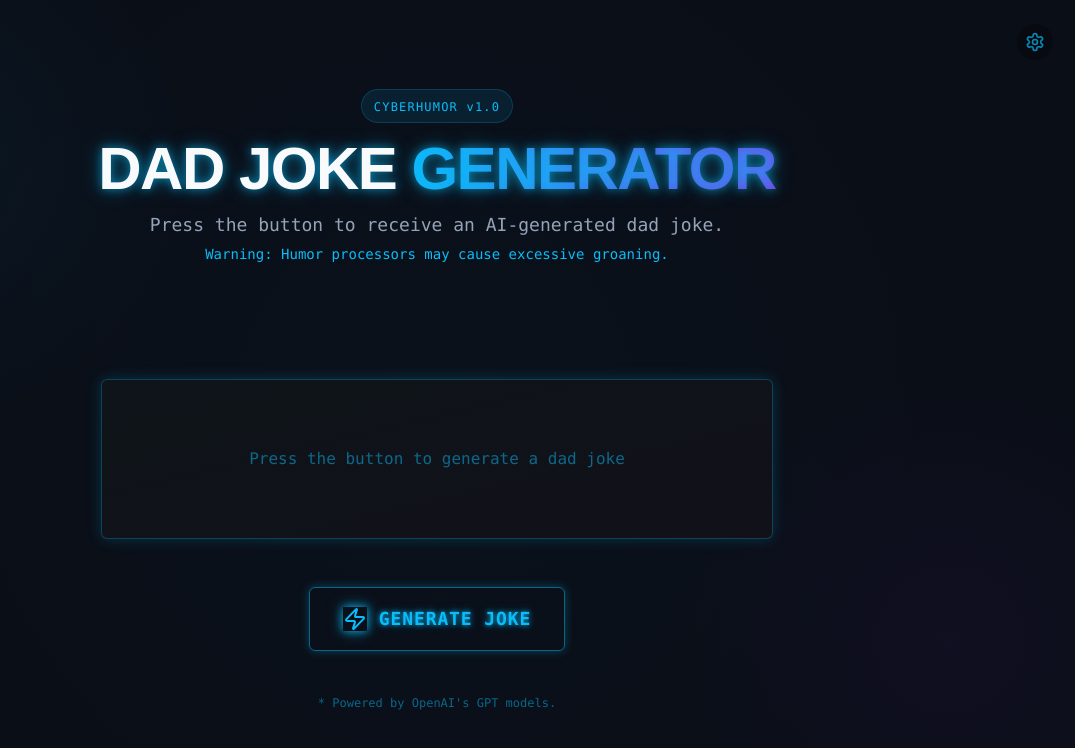
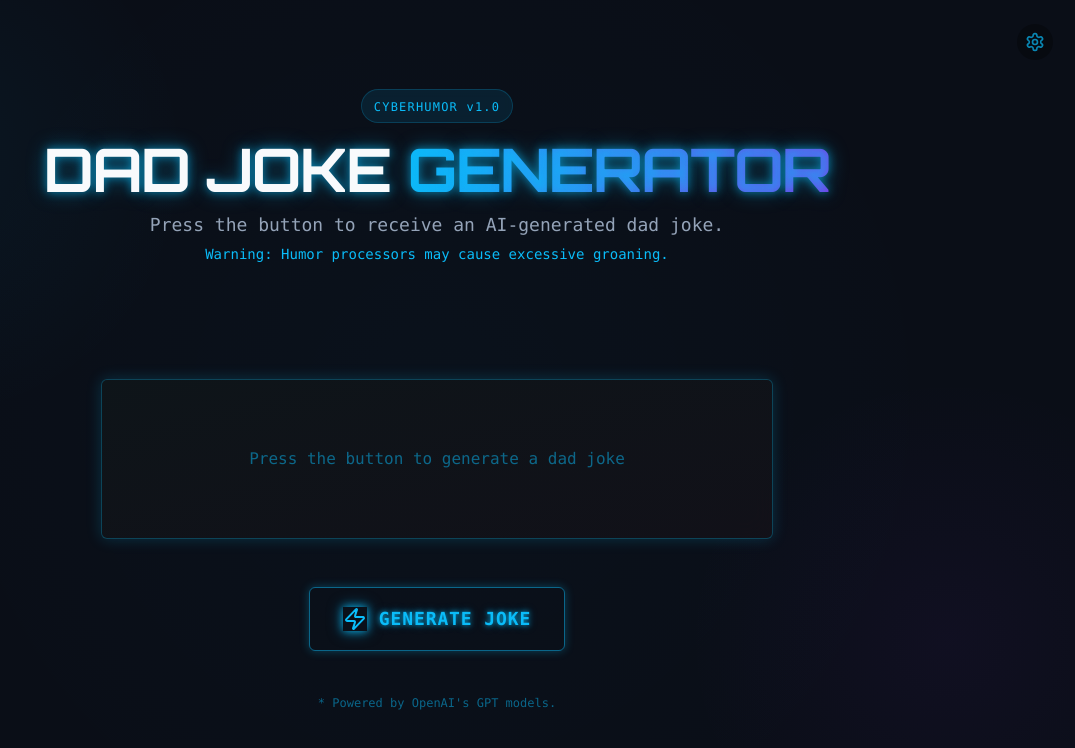
Before and after one commit to vfiftyfive/cyber-dad-joke-machine, a React (Vite) app: page / in a window 1280 px wide. Shown: the top 748 px of the page, without its empty margins (203-1278 px from the left). Built offline with nearby package versions, Linux system fonts and the light colour scheme.

Commit message:
Fix CSS import order
Move the @import statement to the top of the index.css file to resolve the CSS compilation error.

```diff
--- a/src/index.css
+++ b/src/index.css
@@ -1,9 +1,9 @@
+
+@import url('https://fonts.googleapis.com/css2?family=Orbitron:wght@400;500;600;700&family=Share+Tech+Mono&display=swap');
 
 @tailwind base;
 @tailwind components;
 @tailwind utilities;
-
-@import url('https://fonts.googleapis.com/css2?family=Orbitron:wght@400;500;600;700&family=Share+Tech+Mono&display=swap');
 
 @layer base {
   :root {
```
